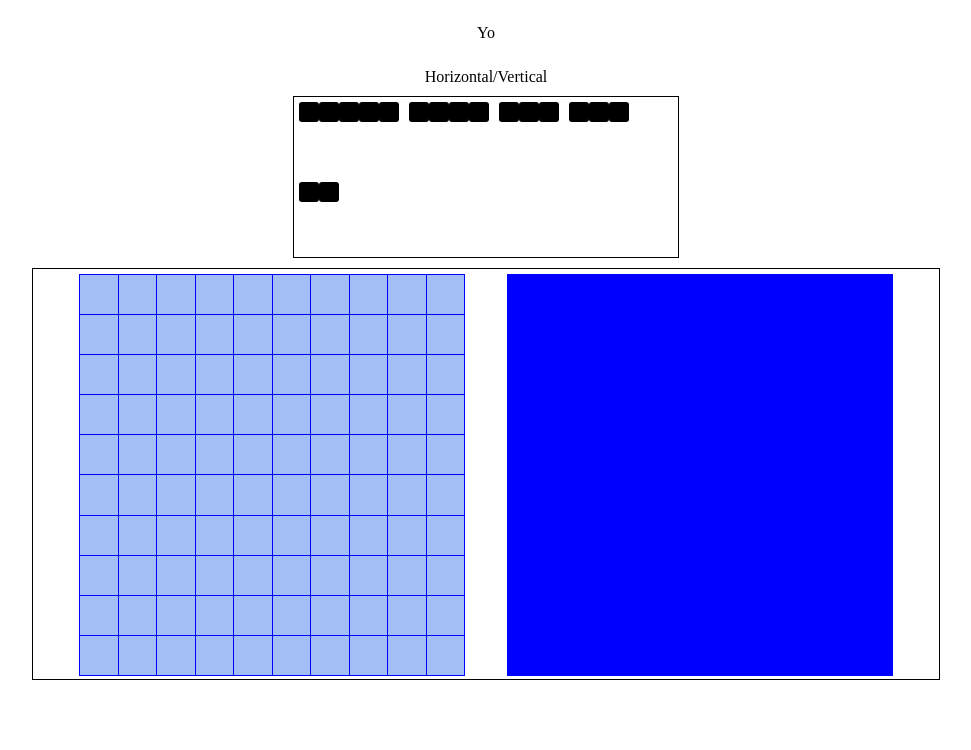
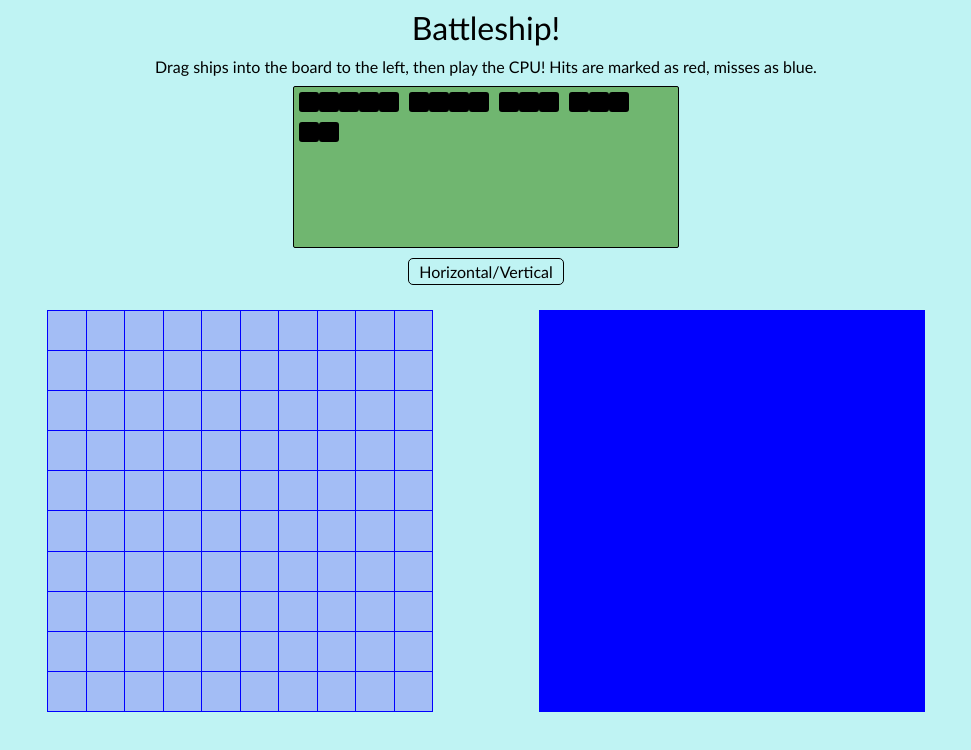
Before and after one commit to bmccabe96/battleship, a plain HTML site: page index.html in a window 1280 px wide. Shown: the whole page, without its empty margins (154-1125 px from the left). Drawn offline with Linux system fonts and the light colour scheme.

Commit message:
basic game is functional

```diff
--- a/index.html
+++ b/index.html
@@ -9,8 +9,8 @@
     <title>Battleship</title>
 </head>
 <body>
-    <p draggable="true">Yo</p>
-    <div class="flip-alignment">Horizontal/Vertical</div>
+    <div class="title">Battleship!</div>
+    <div class="description">Drag ships into the board to the left, then play the CPU! Hits are marked as red, misses as blue.</div>
     <div class="loading-container">
         <div  class="add-ships">
             <div class="ship horizontal" id="carrier" data-length='5' draggable="true">
@@ -19,7 +19,7 @@
                 <div class="block"></div>
                 <div class="block"></div>
                 <div class="block"></div>
-              </div>
+            </div>
             <div class="ship horizontal" id="battleship" data-length='4' draggable="true">
               <div class="block"></div>
               <div class="block"></div>
@@ -40,8 +40,11 @@
               <div class="block"></div>
               <div class="block"></div>
             </div>
-          </div>
+        </div>
     </div>
+    <div class="flip-alignment">Horizontal/Vertical</div>
+    <div class="winning-message"></div>
+    <div class="new-game hide">New Game?</div>
     <div class="content">
         <div class="playerBoard"></div>
         <div class="aiBoard"></div>
--- a/style.css
+++ b/style.css
@@ -1,5 +1,7 @@
 html {
     box-sizing: border-box;
+    background-color: rgb(191, 243, 243);
+    font-family: 'Trebuchet MS', 'Lucida Sans Unicode', 'Lucida Grande', 'Lucida Sans', Arial, sans-serif;
 }
 
 body {
@@ -12,11 +14,28 @@ body {
 .hide {
     display: none;
 }
+.title{
+    font-size: 2rem;
+}
+.description {
+    font-size: 1rem;
+}
+
+.flip-alignment,
+.new-game {
+    cursor: pointer;
+    border: 1px solid black;
+    border-radius: 5px;
+    padding: 3px 10px;
+}
+.flip-alignment:active,
+.new-game:active {
+    transform: scale(0.9,0.9);
+}
 
 .content {
-    width: 70vw;
+    width: 85vw;
     height: 50vh;
-    border: 1px solid black;
     display: flex;
     justify-content: space-evenly;
     padding: 5px;
@@ -40,27 +59,37 @@ body {
     align-items: center;
 }
 
+.aiBoard > .cell {
+    cursor: crosshair;
+}
+
 .loading-container {
+    display: flex;
     width: 30vw;
     height: 20vh;
+    background-color: rgb(112, 182, 112);
     border: 1px solid black;
+    border-radius: 2px;
 }
+
 
 .add-ships {
     display: flex;
     flex-wrap: wrap;
-    height: inherit;
-    width: inherit;
+    align-content: flex-start;
+
 }
 
 .ship.horizontal{
     display: flex;
     margin: 5px;
+    cursor: pointer;
 }
 .ship.vertical{
     display: flex;
     flex-direction: column;
     margin: 5px;
+    cursor: pointer;
 }
 .block {
     width: 20px;
@@ -74,7 +103,15 @@ body {
 }
 .hit-ship {
     background-color: rgb(163, 70, 42);
+    transition: .7s background-color;
 }
 .missed-attack{
     background-color: rgb(76, 128, 241);
+    transition: .7s background-color;
 }
+
+.winning-message {
+    font-size: 1.5rem;
+    font-weight: bold;
+    text-decoration: wavy;
+}
```
Also changed, not shown: main.js (+1 -1 lines).
